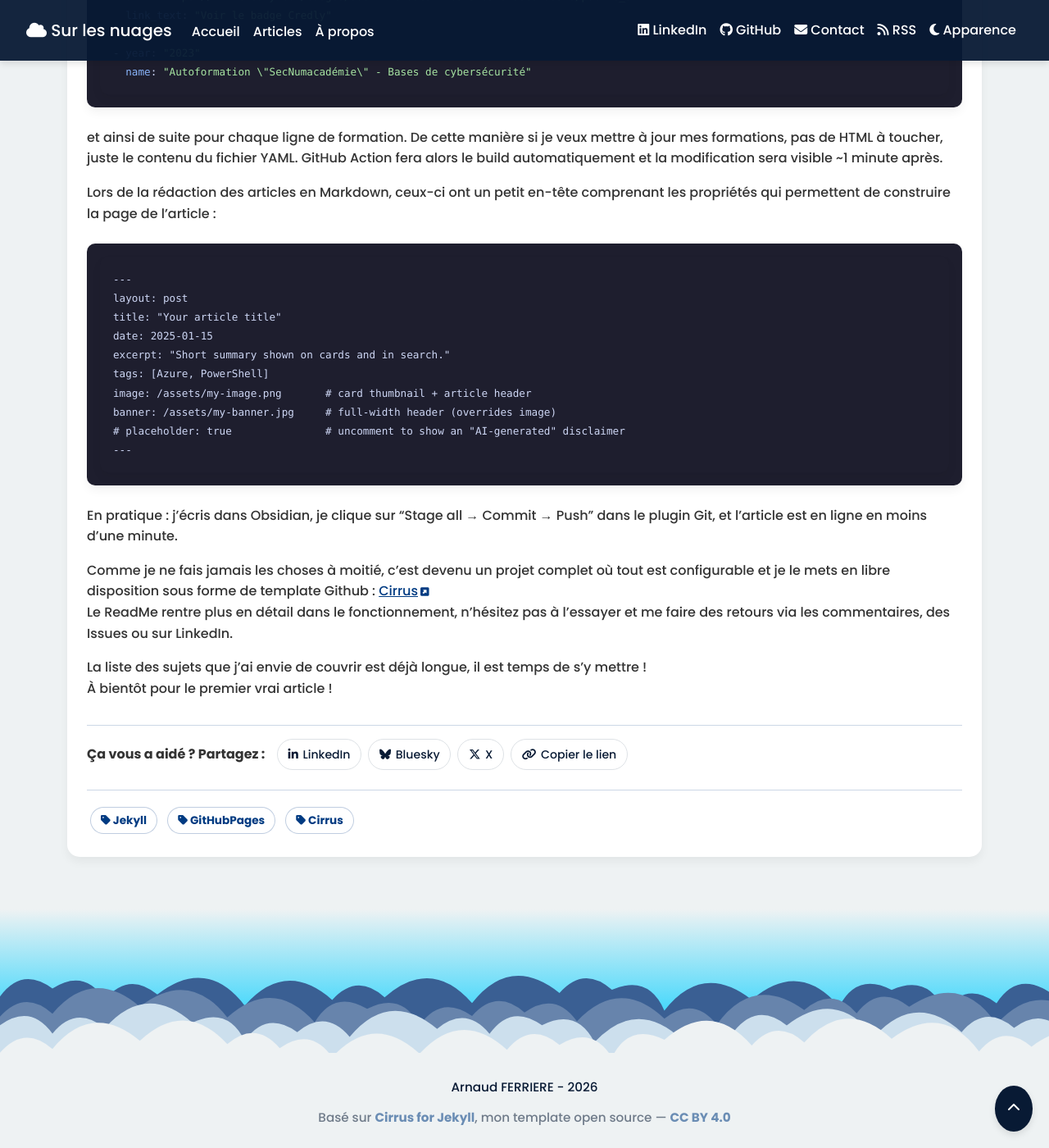
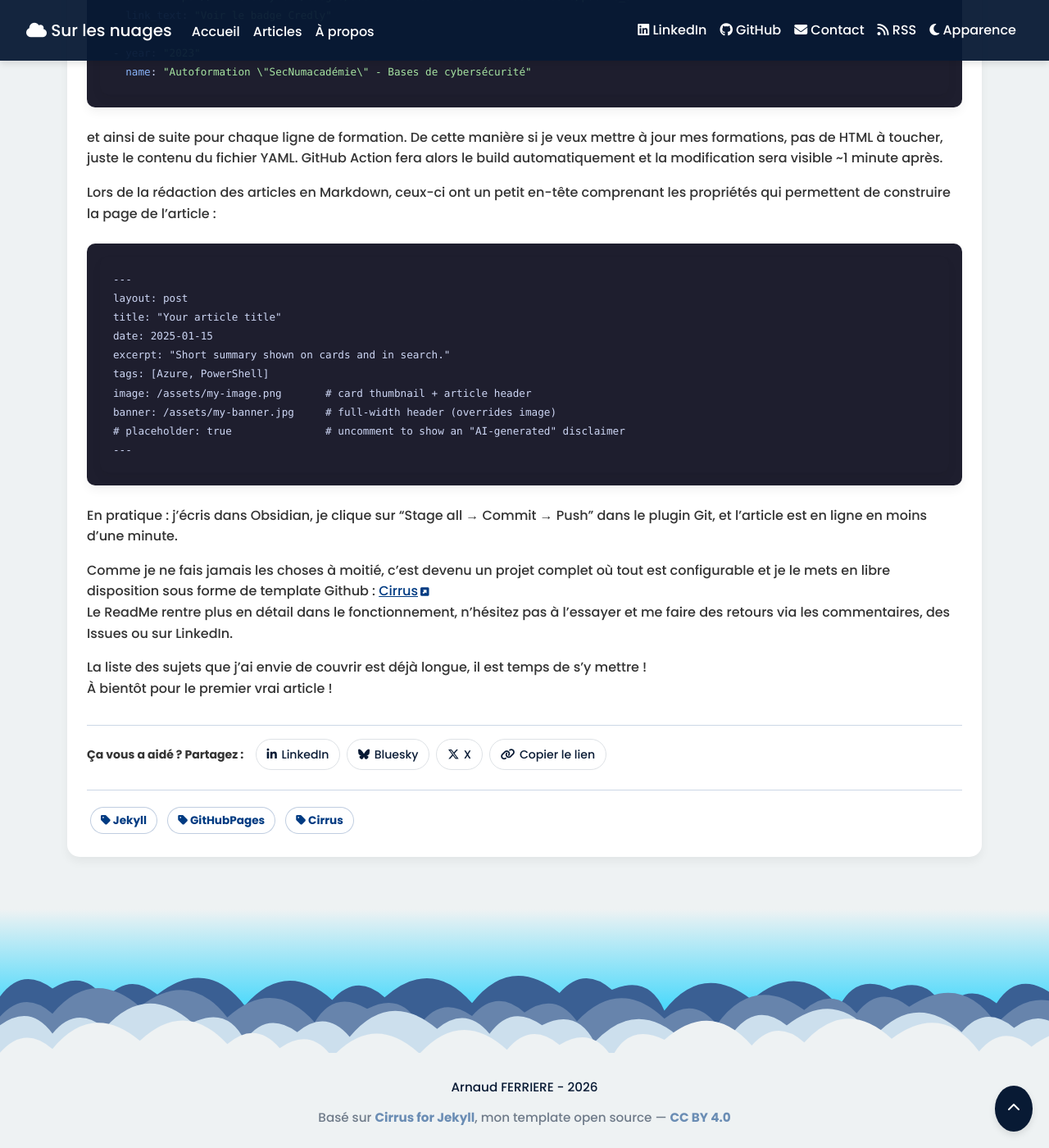
Before and after one commit to Arnaud-Ferriere/SurLesNuages, a Jekyll site: the page built from _posts/2026-03-24-bienvenue-sur-les-nuages.md, in a window 1280 px wide and 1400 px high, scrolled down 1235 px. Shown: the whole window at 82% size. Built offline with Jekyll 4.4.1, drawn with Linux system fonts in a browser that asks for light colours; comment, search, counter and statistics services are not loaded.

Commit message:
fix: properly vertical-align share label with buttons
Removing line-height: 1 on the label let its natural line-height
match the buttons' internal height, so flex align-items: center
works correctly. Also match font-size (0.88rem) to avoid visual
size mismatch.

Co-Authored-By: Claude Opus 4.6 <noreply@anthropic.com>

```diff
--- a/_sass/_tags.scss
+++ b/_sass/_tags.scss
@@ -70,10 +70,10 @@
 .post-share-label {
   display: inline-flex;
   align-items: center;
+  font-size: 0.88rem;
   font-weight: 600;
   color: var(--color-text);
   margin-right: 0.4rem;
-  line-height: 1;
 }
 .post-share-btn {
   display: inline-flex;
```
